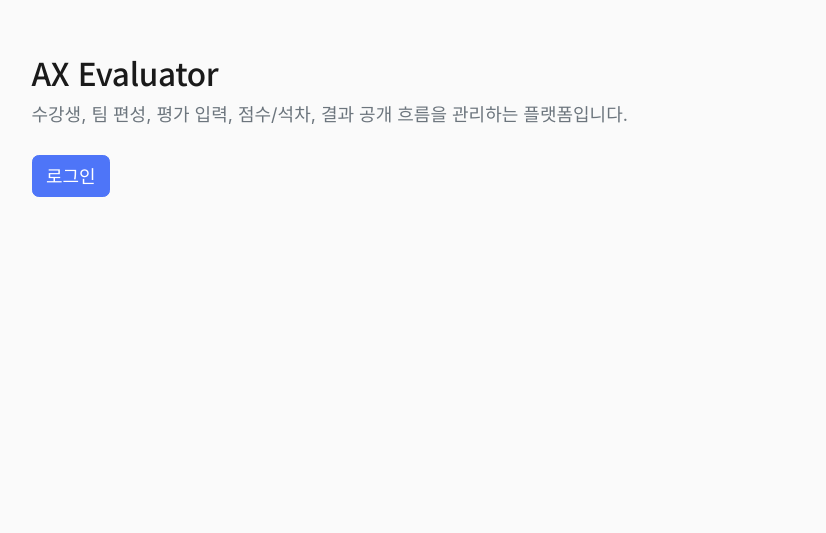
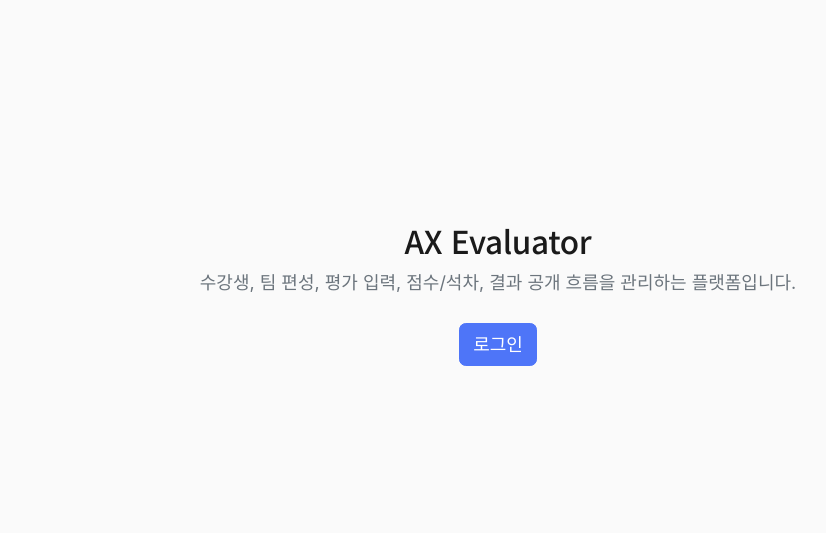
Before and after one commit to jin-park0115/ax-evalutator, a Django app: page / in a window 1280 px wide. Shown: the part 82-615 px from the top of the page, without its empty margins (142-968 px from the left). Run offline with Django 5.2, Linux system fonts and the light colour scheme; some web fonts are replaced.

Commit message:
fix: 로그아웃 상태 홈 화면 가운데 정렬
기존에는 제목/설명/로그인 버튼이 화면 좌상단에 붙어 있었다.
비로그인 상태 블록을 flex-column + align-items-center로 감싸고
min-height:60vh로 세로 중앙에도 오도록 수정.

검증: 로그아웃 상태에서 h1/버튼 중심 좌표(640)가 뷰포트 중심(640)과
일치함을 라이브 브라우저에서 확인. manage.py check 및 전체 테스트
15/15 통과.

```diff
--- a/project/templates/home.html
+++ b/project/templates/home.html
@@ -2,10 +2,9 @@
 
 {% block content %}
 <div class="py-4">
+  {% if user.is_authenticated %}
   <h1 class="h3 mb-2">AX Evaluator</h1>
   <p class="text-secondary mb-4">수강생, 팀 편성, 평가 입력, 점수/석차, 결과 공개 흐름을 관리하는 플랫폼입니다.</p>
-
-  {% if user.is_authenticated %}
     {% if user.is_staff %}
     <div class="row g-3">
       <div class="col-md-4">
@@ -86,7 +85,10 @@
     </div>
     {% endif %}
   {% else %}
-  <div class="d-flex gap-2">
+  <div class="d-flex flex-column align-items-center justify-content-center text-center mx-auto"
+       style="min-height: 60vh;">
+    <h1 class="h3 mb-2">AX Evaluator</h1>
+    <p class="text-secondary mb-4">수강생, 팀 편성, 평가 입력, 점수/석차, 결과 공개 흐름을 관리하는 플랫폼입니다.</p>
     <a href="{% url 'login' %}" class="btn btn-primary">로그인</a>
   </div>
   {% endif %}
```
